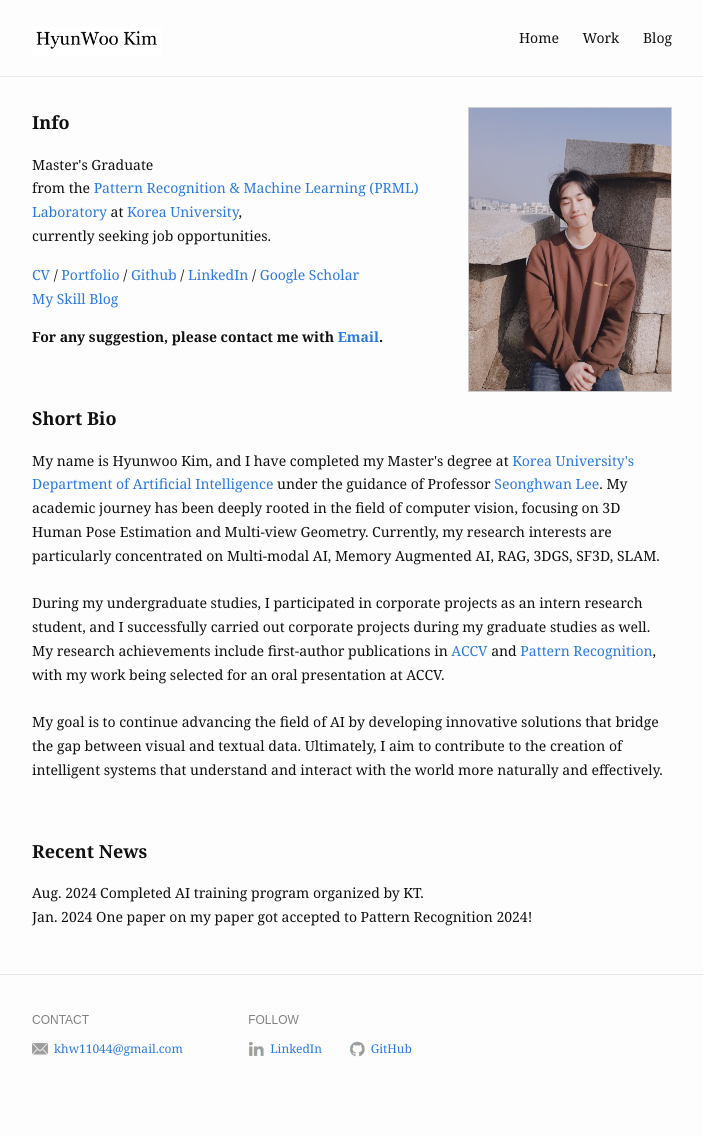
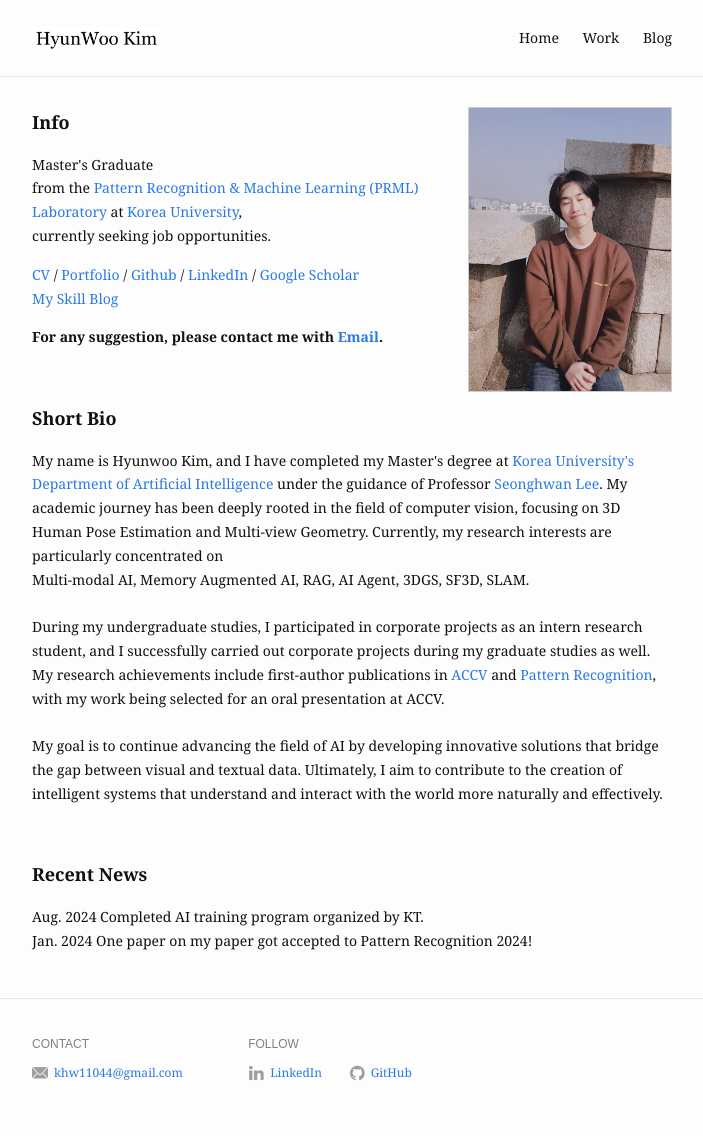
Before and after one commit to HueyKim/HueyKim.github.io, a Jekyll site: the page built from index.md, in a window 1280 px wide. Shown: the whole page, without its empty margins (288-991 px from the left). Built offline with Jekyll 4.4.1, drawn with Linux system fonts in a browser that asks for light colours; before the commit the page ends 1112 px from its top, so only the background shows below that.

Commit message:
'upload'

```diff
--- a/index.md
+++ b/index.md
@@ -23,7 +23,7 @@ profile_picture:
   <strong>Short Bio</strong><br>
 </p>
 <p>
-  My name is Hyunwoo Kim, and I have completed my Master's degree at <a href="http://xai.korea.ac.kr/" target="_blank">Korea University's Department of Artificial Intelligence</a> under the guidance of Professor <a href="https://research.com/u/seong-whan-lee" target="_blank">Seonghwan Lee</a>. My academic journey has been deeply rooted in the field of computer vision, focusing on 3D Human Pose Estimation and Multi-view Geometry. Currently, my research interests are particularly concentrated on Multi-modal AI, Memory Augmented AI, RAG, 3DGS, SF3D, SLAM.
+  My name is Hyunwoo Kim, and I have completed my Master's degree at <a href="http://xai.korea.ac.kr/" target="_blank">Korea University's Department of Artificial Intelligence</a> under the guidance of Professor <a href="https://research.com/u/seong-whan-lee" target="_blank">Seonghwan Lee</a>. My academic journey has been deeply rooted in the field of computer vision, focusing on 3D Human Pose Estimation and Multi-view Geometry. Currently, my research interests are particularly concentrated on <br> Multi-modal AI, Memory Augmented AI, RAG, AI Agent, 3DGS, SF3D, SLAM.
   <br><br>
   During my undergraduate studies, I participated in corporate projects as an intern research student, and I successfully carried out corporate projects during my graduate studies as well. My research achievements include first-author publications in <a href="https://buly.kr/AwdYIP2" target="_blank">ACCV</a> and <a href="https://buly.kr/4QlW0EO" target="_blank">Pattern Recognition</a>, with my work being selected for an oral presentation at ACCV.
   <br><br>
```
